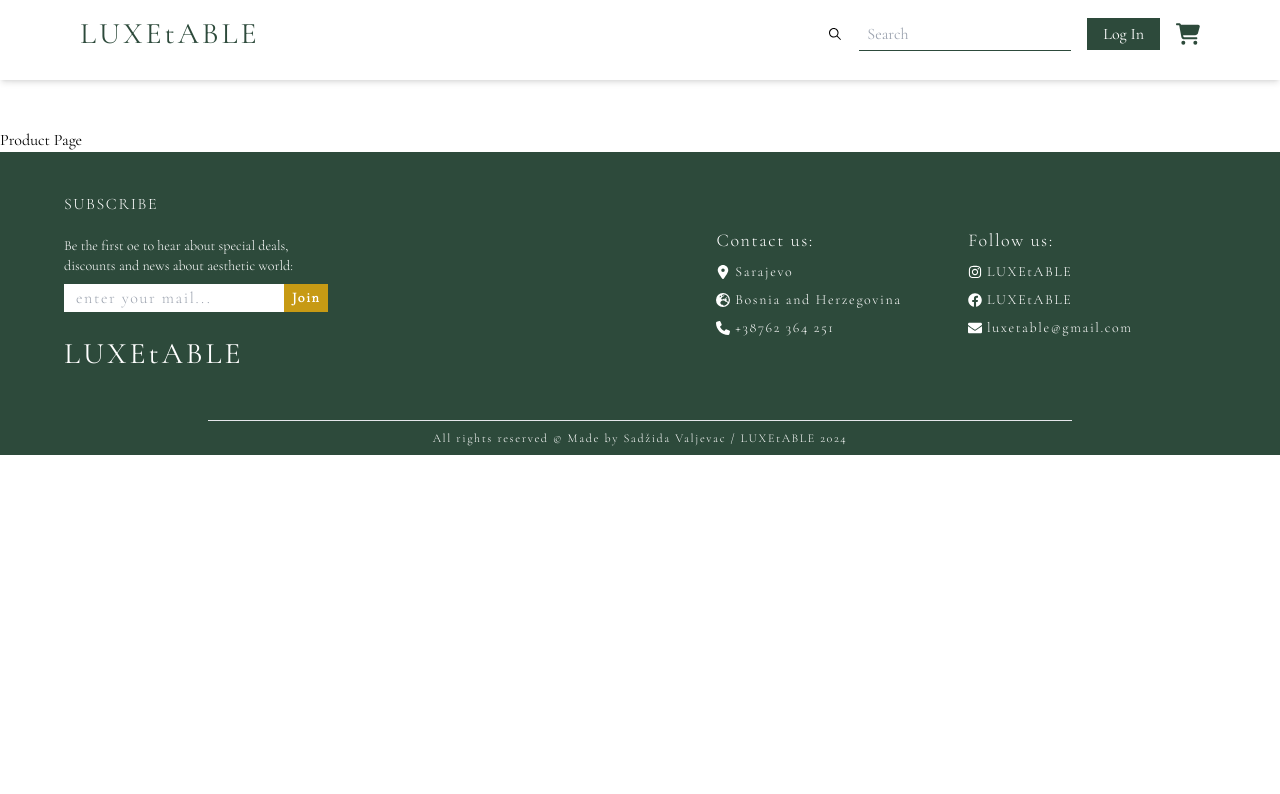
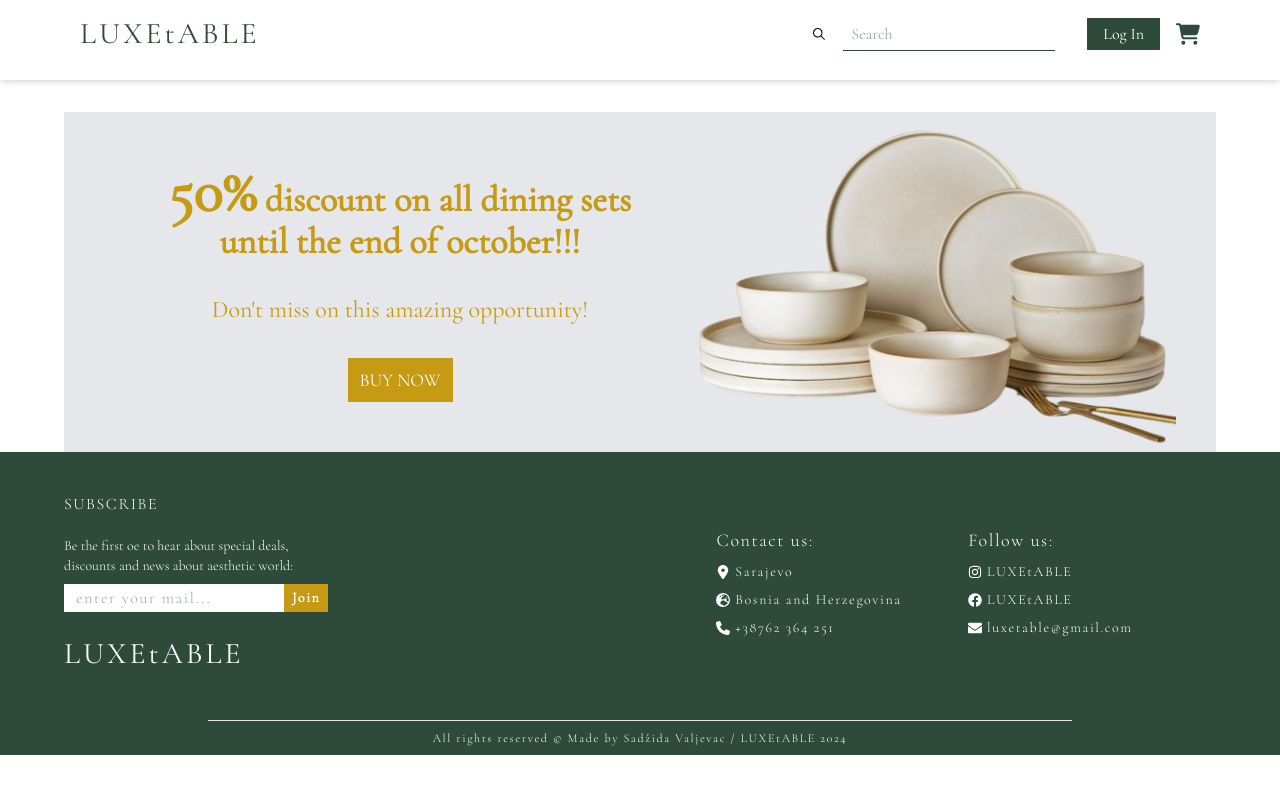
Before and after one commit to Sadzida02/luxe-table, a Next.js app: page /productsPage in a window 1280 px wide. Shown: the top 794 px of the page. Built offline with nearby package versions, Linux system fonts and the light colour scheme.

Commit message:
Starting product list page and creating poster

```diff
--- a/src/app/globals.css
+++ b/src/app/globals.css
@@ -5,3 +5,7 @@
 html {
   font-family: var(--font-cormorant-garamon);
 }
+
+.poster {
+  background-image: linear-gradient(rgba(0,0,0,0.7), rgba(0,0,0,0.7)), url('/campaign.avif');
+}
--- a/src/app/productsPage/page.tsx
+++ b/src/app/productsPage/page.tsx
@@ -1,10 +1,13 @@
-
+import Image from 'next/image'
 import React from 'react'
+import Poster from '@/components/Poster'
 
 function page() {
   return (
-    <div className='pt-32'>
-        <p>Product Page</p>
+
+    <div className="px-4 md:px-8 lg:px-16 pt-28">
+       <Poster />
+
 
     </div>
   )
--- a/src/components/Navbar.tsx
+++ b/src/components/Navbar.tsx
@@ -1,6 +1,6 @@
 import React from 'react'
 import { FaCartShopping } from "react-icons/fa6";
-import { IoIosSearch } from "react-icons/io";
+import SearchBar from './SearchBar';
 
 function Navbar() {
   return (
@@ -9,9 +9,8 @@ function Navbar() {
         <div className="flex justify-between items-center">
             <a href='/' className="text-3xl text-olive font-medium tracking-widest">LUXEtABLE</a>
           <div className="flex items-center space-x-4">
-            <IoIosSearch/>
-            <input type="text" placeholder="Search" className="border-b border-olive px-2 py-1"/>
-            <button className="bg-olive text-white px-4 py-1">Log In</button>
+                <SearchBar />
+                <button className="bg-olive text-white px-4 py-1">Log In</button>
                 <FaCartShopping className='text-olive text-2xl'/>
 
           </div>
--- /dev/null
+++ b/src/components/Poster.tsx
@@ -0,0 +1,31 @@
+import React from 'react'
+import Image from 'next/image'
+
+function Poster() {
+  return (
+        <div className=" bg-gray-200 px-10 sm:flex  h-max">
+            <div className="w-2/3 flex flex-col justify-center gap-8 leading-[48px] text-oker text-center items-center">
+                <h1 className="text-4xl font-semibold">
+                 <span className='text-6xl gont-extrabold'>50%</span> discount on all dining sets  <br />until the end of october!!!
+                </h1>
+                <p className='text-2xl'>Don't miss on this amazing opportunity!</p>
+
+                <button className=" bg-oker text-white w-max py-2 px-3 text-lg">
+                    BUY NOW
+                </button>
+
+            </div>
+
+            <Image
+            src='/posterPng.png'
+            width={480}
+            height={350}
+            alt='plates'
+            objectFit='true'/>
+
+
+      </div>
+  )
+}
+
+export default Poster
--- a/src/components/ProductCategories.tsx
+++ b/src/components/ProductCategories.tsx
@@ -13,7 +13,7 @@ function ProductCategories() {
                 width={400}
                 height={350}
                 alt="plates" />
-                <a href="" className='bg-transparent border-[1px] border-solid border-olive text-olive text-3xl font-medium p-2 py-2'>Dinner Sets</a>
+                <h3 className='bg-transparent border-[1px] border-solid border-olive text-olive text-3xl font-medium p-2 py-2'>Dinner Sets</h3>
             </Link>
             <Link href="/" className="bg-gray-100 p-4 flex flex-col gap-4 sm:w-[90%] md:w-[40%] lg:w-[30%] hover:animate-pulse">
                 <Image
@@ -21,7 +21,7 @@ function ProductCategories() {
                 width={400}
                 height={350}
                 alt="plates" />
-                <a href="" className='bg-transparent border-[1px] border-solid border-olive text-olive text-3xl font-medium p-2 py-2'>Glasses</a>
+                <h3 className='bg-transparent border-[1px] border-solid border-olive text-olive text-3xl font-medium p-2 py-2'>Glasses</h3>
             </Link>
             <Link href="7" className="bg-gray-100 p-4 flex flex-col gap-4 sm:w-[90%] md:w-[40%] lg:w-[30%] hover:animate-pulse">
                 <Image
@@ -29,7 +29,7 @@ function ProductCategories() {
                 width={400}
                 height={350}
                 alt="plates" />
-                <a href="" className='bg-transparent border-[1px] border-solid border-olive text-olive text-3xl font-medium p-2 py-2'>Utensils</a>
+                <h3 className='bg-transparent border-[1px] border-solid border-olive text-olive text-3xl font-medium p-2 py-2'>Utensils</h3>
             </Link>
             <Link href="7" className="bg-gray-100 p-4 flex flex-col gap-4 sm:w-[90%] md:w-[40%] lg:w-[30%] hover:animate-pulse">
                 <Image
@@ -37,7 +37,7 @@ function ProductCategories() {
                 width={400}
                 height={350}
                 alt="plates" />
-                <a href="" className='bg-transparent border-[1px] border-solid border-olive text-olive text-3xl font-medium p-2 py-2'>Pots and Pans</a>
+                <h3 className='bg-transparent border-[1px] border-solid border-olive text-olive text-3xl font-medium p-2 py-2'>Pots and Pans</h3>
             </Link>
             <Link href="7" className="bg-gray-100 p-4 flex flex-col gap-4 sm:w-[90%] md:w-[40%] lg:w-[30%] hover:animate-pulse">
                 <Image
@@ -45,7 +45,7 @@ function ProductCategories() {
                 width={400}
                 height={350}
                 alt="plates" />
-                <a href="" className='bg-transparent border-[1px] border-solid border-olive text-olive text-3xl font-medium p-2 py-2'>Table Decor</a>
+                <h3 className='bg-transparent border-[1px] border-solid border-olive text-olive text-3xl font-medium p-2 py-2'>Table Decor</h3>
             </Link>
             <Link href="7" className="bg-gray-100 p-4 flex flex-col gap-4 sm:w-[90%] md:w-[40%] lg:w-[30%] hover:animate-pulse">
                 <Image
@@ -53,7 +53,7 @@ function ProductCategories() {
                 width={400}
                 height={350}
                 alt="plates" />
-                <a href="" className='bg-transparent border-[1px] border-solid border-olive text-olive text-3xl font-medium p-2 py-2'>Organizers</a>
+                <h3 className='bg-transparent border-[1px] border-solid border-olive text-olive text-3xl font-medium p-2 py-2'>Organizers</h3>
             </Link>
 
 
--- /dev/null
+++ b/src/components/SearchBar.tsx
@@ -0,0 +1,38 @@
+'use client'
+import React from 'react'
+import { IoIosSearch } from "react-icons/io";
+import { useRouter } from "next/navigation";
+
+const SearchBar = () => {
+
+    const router = useRouter();
+
+    const handleSearch = (e: React.FormEvent<HTMLFormElement>) => {
+      e.preventDefault();
+      const formData = new FormData(e.currentTarget);
+      const name = formData.get("name") as string;
+
+      if(name){
+        router.push(`/productsPage?name=${name}`)
+      }
+    };
+
+    return (
+        <form
+          className="flex items-center justify-between gap-4"
+          onSubmit={handleSearch}
+        >
+          <IoIosSearch/>
+          <input
+            type="text"
+            name="name"
+            placeholder="Search"
+            className="flex-1 bg-transparent border-b border-olive px-2 py-1"
+          />
+          <button className="cursor-pointer">
+          </button>
+        </form>
+      );
+    };
+
+    export default SearchBar;
--- a/tailwind.config.ts
+++ b/tailwind.config.ts
@@ -10,6 +10,7 @@ const config: Config = {
     extend: {
       colors: {
         "olive": "#2d4a3b",
+        "oker": "#c79a14"
       },
     },
   },
```
Also changed, not shown: public/campaign.avif (added), public/posterPng.png (added).
